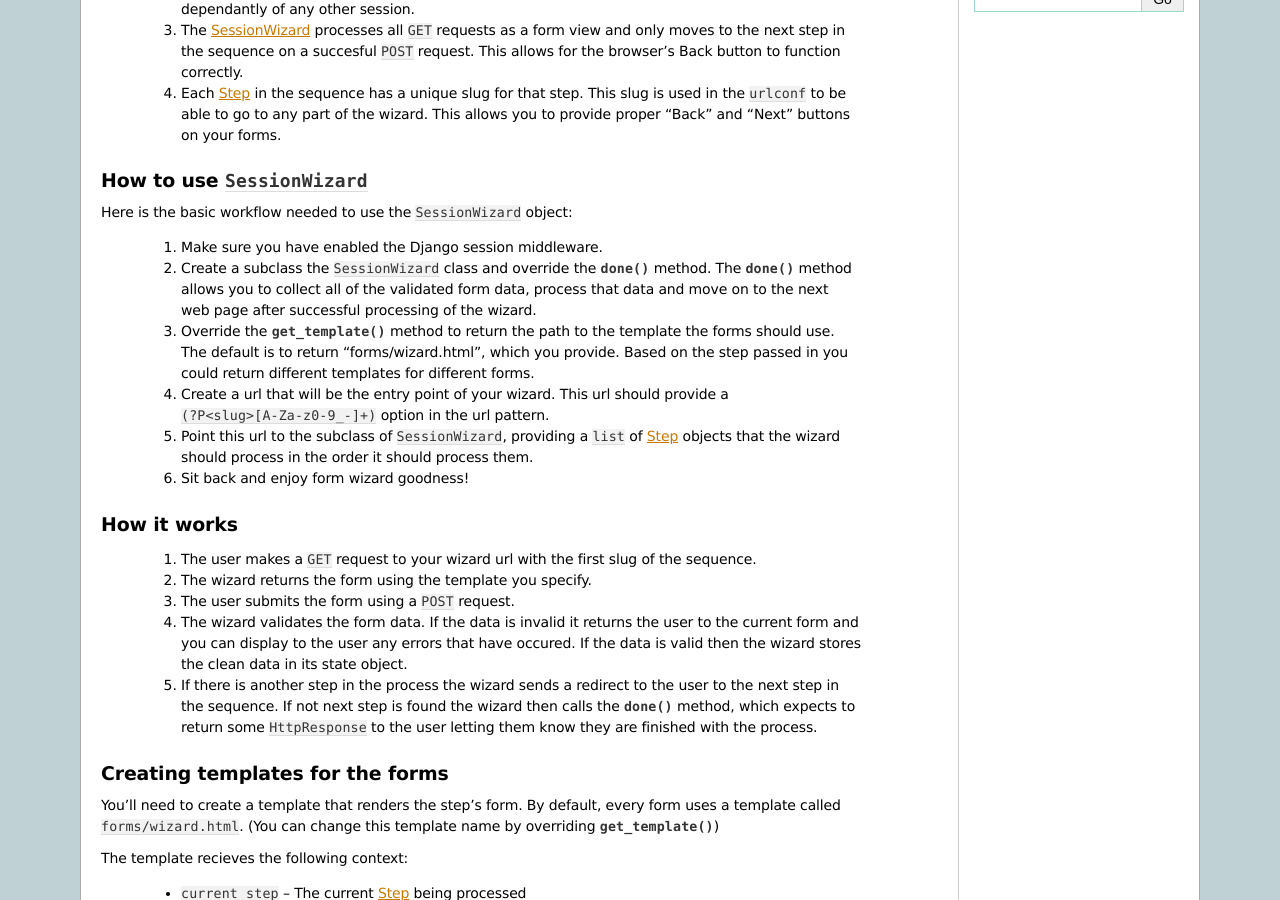
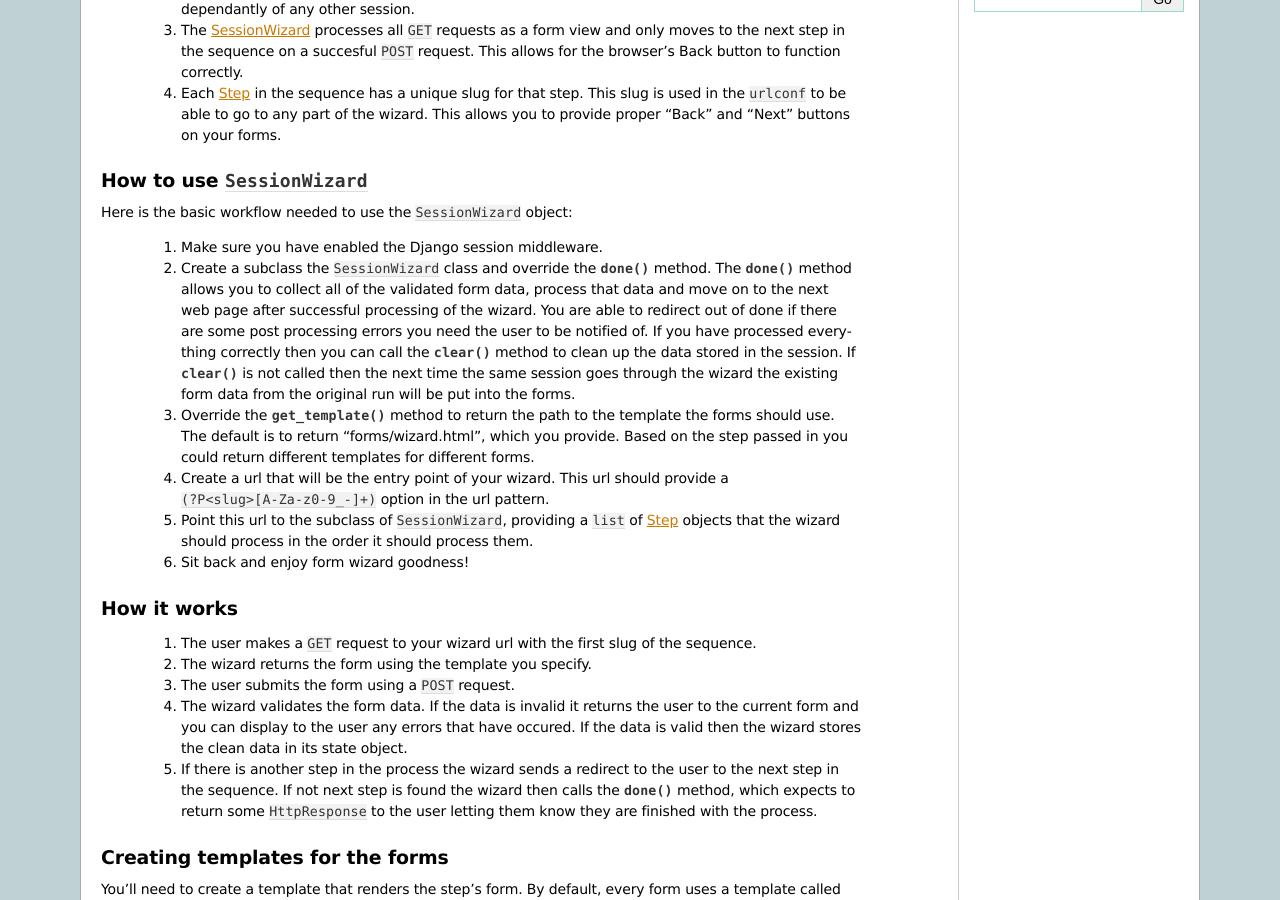
Before and after one commit to supercodepoet/django-merlin, a Sphinx documentation site: the page built from docs/source/sessionwizard.rst, in a window 1280 px wide and 900 px high, scrolled down 598 px. Built offline with Sphinx 7.4.7, drawn with Linux system fonts in a browser that asks for light colours.

Commit message:
#2 Updating the SessionWizard to not automatically call clear() after done() is processed

```diff
--- a/docs/source/sessionwizard.rst
+++ b/docs/source/sessionwizard.rst
@@ -62,7 +62,13 @@ Here is the basic workflow needed to use the ``SessionWizard`` object:
        :meth:`~SessionWizard.done()` method. The :meth:`~SessionWizard.done()`
        method allows you to collect all of the validated form data, process
        that data and move on to the next web page after successful processing
-       of the wizard.
+       of the wizard. You are able to redirect out of done if there are some
+       post processing errors you need the user to be notified of. If you have
+       processed everything correctly then you can call the
+       :meth:`~SessionWizard.clear()` method to clean up the data stored in
+       the session. If :meth:`~SessionWizard.clear()` is not called then the
+       next time the same session goes through the wizard the existing form
+       data from the original run will be put into the forms.
     3. Override the :meth:`~SessionWizard.get_template()` method to return the
        path to the template the forms should use. The default is to return
        "forms/wizard.html", which you provide. Based on the step passed in
```
Also changed, not shown: 2 other files.
